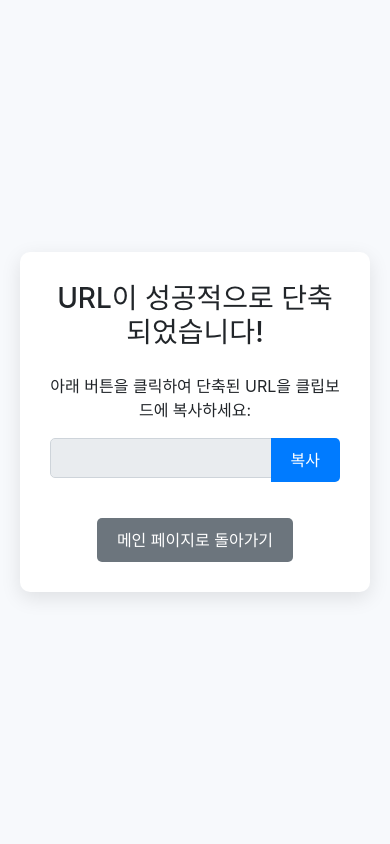
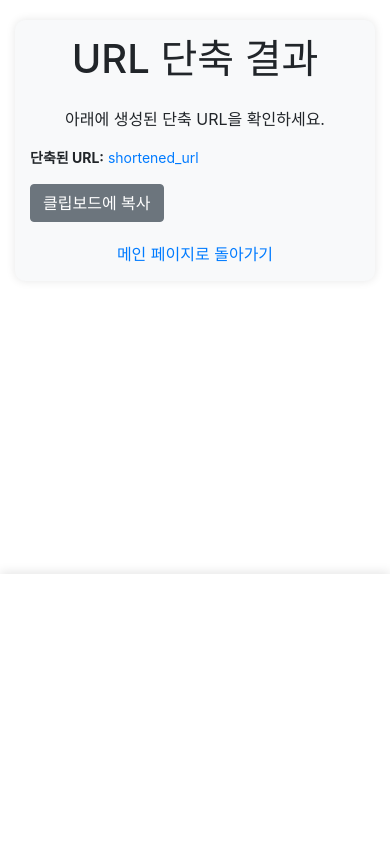
Before and after one commit to tsarkr/shortener, a PHP site: page /shorten.php in a window 390 px wide. Run offline with PHP 8.4, Linux system fonts and the light colour scheme; data that the repository does not hold is empty; some libraries are stand-ins or nearby versions.

Commit message:
인터페이스 수정

```diff
--- a/shorten.php
+++ b/shorten.php
@@ -1,140 +1,114 @@
-<?php
-include 'database.php';
-
-// URL 정리 함수
-function cleanUrl($url) {
-    // 입력된 URL 앞뒤 공백 제거
-    $url = trim($url);
-
-    // http:// 또는 https://로 시작하지 않는 경우 기본적으로 http:// 추가
-    if (!preg_match('#^https?://#', $url)) {
-        $url = 'http://' . $url;
-    }
-
-    return $url;
-}
-
-if ($_SERVER['REQUEST_METHOD'] === 'POST' && isset($_POST['original_url'])) {
-    $original_url = cleanUrl($_POST['original_url']);  // URL 정리 함수 적용
-
-    // 기존 URL 확인
-    $stmt = $pdo->prepare("SELECT short_code FROM urls WHERE original_url = :original_url");
-    $stmt->execute(['original_url' => $original_url]);
-    $existing_url = $stmt->fetch();
-
-    if ($existing_url) {
-        // 기존 단축 URL이 존재하는 경우 해당 URL 반환
-        $short_code = $existing_url['short_code'];
-    } else {
-        // 새로운 단축 URL 생성
-        $short_code = substr(md5(uniqid(rand(), true)), 0, 6);  // 예시로 6자리 코드 생성
-        $stmt = $pdo->prepare("INSERT INTO urls (original_url, short_code) VALUES (:original_url, :short_code)");
-        $stmt->execute(['original_url' => $original_url, 'short_code' => $short_code]);
-    }
-
-    // 단축된 URL 표시
-    $shortened_url = "http://11e.kr/" . $short_code;
-}
-?>
-
 <!DOCTYPE html>
 <html lang="ko">
 <head>
     <meta charset="UTF-8">
     <meta name="viewport" content="width=device-width, initial-scale=1.0">
-    <title>URL 단축 결과</title>
+    <title>URL 단축 결과 | URL 단축기</title>
     <link href="https://stackpath.bootstrapcdn.com/bootstrap/4.5.2/css/bootstrap.min.css" rel="stylesheet">
     <style>
         body, html {
             height: 100%;
-            background-color: #f7f9fc;
+            margin: 0;
+            display: flex;
+            flex-direction: column;
         }
-        .result-container {
-            height: 100%;
+        .shortener-container {
+            flex: 1;
             display: flex;
             justify-content: center;
-            align-items: center;
+            align-items: flex-start; /* 위쪽 여백을 줄이기 위해 flex-start로 설정 */
+            padding-top: 20px; /* 위쪽 여백을 20px로 설정 */
+            margin-bottom: 0;
+        }
+        .shortener-box {
+            width: 100%;
+            max-width: 500px;
             padding: 20px;
+            border-radius: 10px;
+            background-color: #f8f9fa;
+            box-shadow: 0px 0px 10px rgba(0, 0, 0, 0.1);
+            position: relative; /* 콘텐츠가 광고 위로 올라오도록 설정 */
+            z-index: 2;
         }
         .result-box {
-            background-color: white;
-            padding: 30px;
-            border-radius: 10px;
-            box-shadow: 0px 6px 20px rgba(0, 0, 0, 0.1);
+            font-size: 16px;
+            margin-bottom: 20px;
+        }
+        .footer-links {
+            margin-top: 20px;
             text-align: center;
-            max-width: 500px;
+        }
+        .footer-links a {
+            color: #007bff;
+            text-decoration: none;
+        }
+        .footer-links a:hover {
+            text-decoration: underline;
+        }
+        /* 광고 배너를 하단에 고정하고 콘텐츠 아래로 보이도록 설정 */
+        .ad-container {
             width: 100%;
+            text-align: center;
+            position: fixed;
+            bottom: 0;
+            left: 0;
+            background-color: #fff;
+            padding: 10px 0;
+            box-shadow: 0 -2px 10px rgba(0, 0, 0, 0.1);
+            z-index: 1; /* 광고가 콘텐츠 아래에 있도록 설정 */
         }
-        .short-url-input {
-            font-size: 1.1rem;
-            text-align: center;
-            border-radius: 5px 0 0 5px;
+        ins.kakao_ad_area {
+            display: block;
+            width: 100%;
+            height: 250px; /* 고정된 높이 */
         }
-        .copy-btn {
-            background-color: #007bff;
-            color: white;
-            border-radius: 0 5px 5px 0;
-            transition: background-color 0.3s ease;
-            height: 100%;
-            padding: 10px 20px;
-            border: none;
-        }
-        .copy-btn:hover {
-            background-color: #0056b3;
-        }
-        #copySuccessMessage {
-            margin-top: 15px;
-            color: #28a745;
-            font-size: 0.9rem;
-        }
-        .back-btn {
-            margin-top: 20px;
-            background-color: #6c757d;
-            color: white;
-            padding: 10px 20px;
-            border-radius: 5px;
-            text-decoration: none;
-            display: inline-block;
-            transition: background-color 0.3s ease;
-        }
-        .back-btn:hover {
-            background-color: #5a6268;
+        /* 반응형 미디어 쿼리 */
+        @media (max-width: 576px) {
+            .shortener-box {
+                padding: 15px;
+            }
+            .result-box {
+                font-size: 14px;
+            }
         }
     </style>
 </head>
 <body>
-    <div class="container result-container">
-        <div class="result-box">
-            <h3 class="mb-4">URL이 성공적으로 단축되었습니다!</h3>
-            <p>아래 버튼을 클릭하여 단축된 URL을 클립보드에 복사하세요:</p>
-            <div class="input-group mb-3">
-                <input type="text" id="shortenedUrl" class="form-control short-url-input" value="<?= htmlspecialchars($shortened_url) ?>" readonly>
-                <div class="input-group-append">
-                    <button class="btn copy-btn" onclick="copyToClipboard()">복사</button>
-                </div>
+    <div class="container shortener-container">
+        <div class="shortener-box">
+            <h1 class="mb-4 text-center">URL 단축 결과</h1>
+            <p class="text-center">아래에 생성된 단축 URL을 확인하세요.</p>
+            <div class="result-box">
+                <p><strong>단축된 URL:</strong> <a href="shortened_url">shortened_url</a></p>
+                <button class="btn btn-secondary" onclick="copyToClipboard('shortened_url')">클립보드에 복사</button>
             </div>
-            <div id="copySuccessMessage" style="display: none;">URL이 클립보드에 복사되었습니다!</div>
-            <a href="index.php" class="back-btn">메인 페이지로 돌아가기</a>
+            <!-- 하단 링크 추가 -->
+            <div class="footer-links">
+                <a href="index.php">메인 페이지로 돌아가기</a>
+            </div>
         </div>
     </div>
 
+    <!-- 광고 배너가 페이지 하단에 고정되며 콘텐츠 아래에 깔림 -->
+    <div class="ad-container">
+        <ins class="kakao_ad_area" style="display:block;"
+        data-ad-unit="DAN-Y0ZNLuIjfBEOujr3"
+        data-ad-width="300"
+        data-ad-height="250"></ins>
+        <script type="text/javascript" src="//t1.daumcdn.net/kas/static/ba.min.js" async></script>
+    </div>
+
+    <script src="https://stackpath.bootstrapcdn.com/bootstrap/4.5.2/js/bootstrap.bundle.min.js"></script>
     <script>
-        function copyToClipboard() {
-            var copyText = document.getElementById("shortenedUrl");
-            copyText.select();
-            copyText.setSelectionRange(0, 99999); // 모바일 대응
+        function copyToClipboard(text) {
+            var dummy = document.createElement("textarea");
+            document.body.appendChild(dummy);
+            dummy.value = text;
+            dummy.select();
             document.execCommand("copy");
-
-            // 성공 메시지 표시
-            var successMessage = document.getElementById("copySuccessMessage");
-            successMessage.style.display = "block";
-
-            // 잠시 후 성공 메시지 숨기기
-            setTimeout(function() {
-                successMessage.style.display = "none";
-            }, 2000);
+            document.body.removeChild(dummy);
+            alert("클립보드에 복사되었습니다: " + text);
         }
     </script>
-    <script src="https://stackpath.bootstrapcdn.com/bootstrap/4.5.2/js/bootstrap.bundle.min.js"></script>
 </body>
 </html>
```
Also changed, not shown: aboutus.html (added, +91 -0 lines), index.php (+63 -36 lines).
